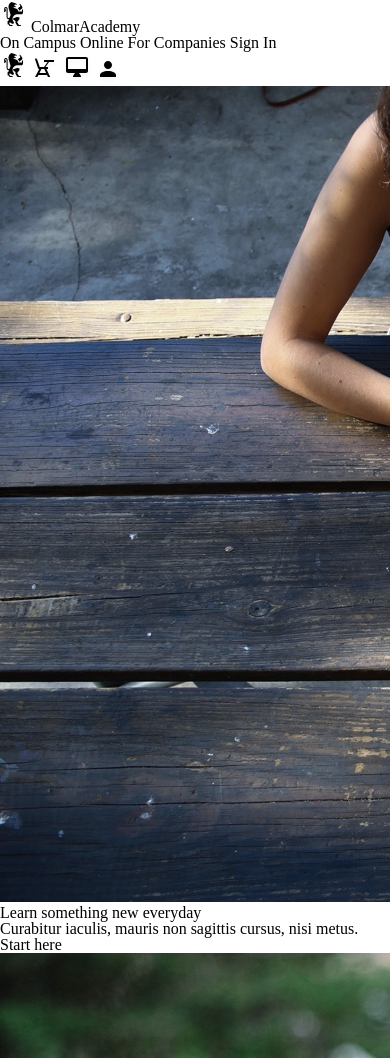
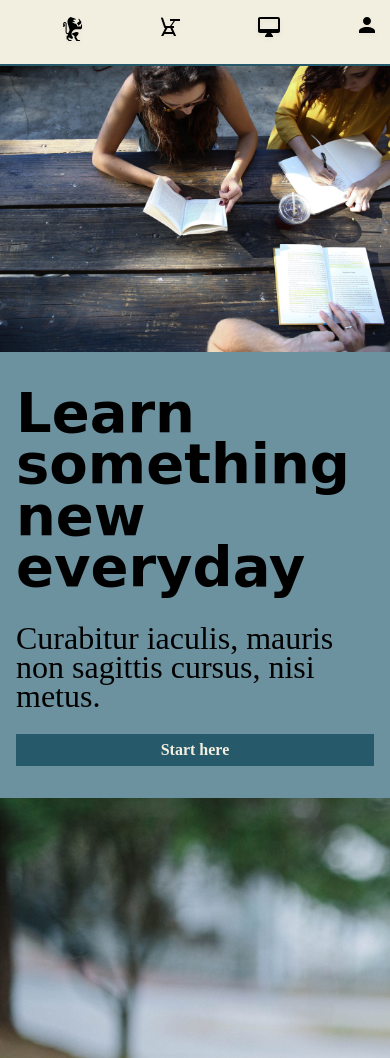
Before and after one commit to ryndesigns/colmar, a plain HTML site: page index.html in a window 390 px wide. Shown: the top 1058 px of the page. Drawn offline with Linux system fonts and the light colour scheme; a web font is replaced by a local one.

Commit message:
Header and Learncontent styles + mobile.

```diff
--- a/index.html
+++ b/index.html
@@ -5,14 +5,16 @@
     <title>Colmar Academy x ryndesigns</title>
     <link rel="stylesheet" type="text/css" href="./resources/css/reset.css">
     <link rel="stylesheet" type="text/css" href="./resources/css/style.css">
+    <link href="https://fonts.googleapis.com/css?family=Alfa+Slab+One|Patua+One|Roboto:400,400i,700|Slabo+27px" rel="stylesheet">
+
 
   </head>
   <body>
     <!-- Header -->
     <header>
-    <div id="logo">
+    <div class="logo">
       <a href="index.html"><img src="./resources/images/ic-logo.svg" alt="lion logo icon"></a>
-      <span id="colmar">Colmar</span><span>Academy</span>
+      <span id="colmar">Colmar</span><span id="school">Academy</span>
     </div>
     <!-- Navigation -->
     <nav class="desktop">
@@ -32,20 +34,16 @@
     <!-- Main Container -->
     <!-- Learn Container -->
     <section class="container">
-    <div class="learncontent">
       <div class="image">
-        <div class="imagebox">
           <img src="./resources/images/banner.jpg" alt="study session">
+      </div>
+      <div class="jumbotron" id="learn-something">
+        <h1>Learn something new everyday</h1>
+        <p>Curabitur iaculis, mauris non sagittis cursus, nisi metus.</p>
+        <div class="start-btn">
+          <a href="#">Start here</a>
         </div>
       </div>
-      <div class="jumboton learn-something">
-        <h1>Learn something new everyday</h1>
-        <p>Curabitur iaculis, mauris non sagittis cursus, nisi metus.</p>
-        <div class="start btn">
-          <span><a href="#">Start here</a></span>
-        </div>
-      </div>
-    </div>
   </section>
     <!-- Practice Container-->
     <div class="practicecontainer">
--- a/resources/css/style.css
+++ b/resources/css/style.css
@@ -0,0 +1,161 @@
+/* Universal Styles */
+html {
+  font-size: 16px;
+  font-family: font-family: 'Roboto', Arial, sans-serif;
+  background-color: #F3EFE0;
+
+}
+
+body {
+  margin: 0 auto;
+}
+
+/* Header section */
+header {
+  width: inherit;
+  height: 64px;
+  display: flex;
+  justify-content: space-between;
+  align-items: center;
+  padding: 0 24px;
+  border-bottom: 2px solid #26596A;
+  background-color: #D1E0E5;
+  color: black; /*TK*/
+}
+
+.logo {
+  display: flex;
+  align-items: center;
+  flex-grow: 1;
+}
+
+.logo img {
+  height: 2rem;
+  display: flex;
+}
+
+#colmar {
+  text-transform: uppercase;
+  font-weight: bold;
+}
+
+#school {
+  text-transform: uppercase;
+  color: gray;  /*TK*/
+}
+
+.desktop {
+  display: block;
+}
+
+.desktop a {
+  margin-left: 16px;
+}
+
+.mobile {
+  display: none;
+}
+
+  /* Learn Something */
+  .container {
+    display: flex;
+    padding: 32px 24px;
+    background-color: #6C929F;
+  }
+
+  .image {
+    width: 60%;
+    height: auto;
+  }
+
+  .image img {
+    width: 100%;
+    height: auto;
+  }
+
+  .jumbotron {
+    display: flex;
+    flex-flow: wrap column;
+    justify-content: center;
+    margin-left: 24px;
+  }
+
+  .jumbotron h1 {
+    font-family: 'Patua One', cursive;
+    font-weight: bold;
+    font-size: 3.5rem;
+    line-height: 3.2rem;
+  }
+
+  .jumbotron p {
+    font-size: 2rem;
+    line-height: 1.8rem;
+    margin: 32px 0 24px 0;
+  }
+
+  .jumbotron a {
+    display: flex;
+    justify-content: center;
+    padding: 8px 0px;
+    font-weight: 700;
+    font-size: 1rem;
+    background-color: #26596A;
+    color: #F3EFE0;
+  }
+
+  .jumbotron a:hover {
+    background-color: #F3EFE0;
+    color: #26596A;
+  }
+
+  /* Practice section */
+
+
+
+  @media only screen and (max-width: 768px) {
+      /* For mobile phones: */
+      header {
+        position: fixed;
+        z-index: 20;
+        top: 0;
+        width: 100%;
+        background-color: #F3EFE0;
+        }
+
+      .desktop {
+        display: none;
+        }
+
+      .logo {
+        display: none;
+      }
+
+      .mobile {
+        width: 100%;
+        display: flex;
+        justify-content: space-around;
+        align-content: center;
+        }
+
+      .container {
+        z-index: 15;
+        position: relative;
+        top: 64px;
+        flex-wrap: wrap;
+        padding: 0;
+      }
+
+      .image {
+        width: 100%;
+        height: auto;
+        overflow: hidden;
+      }
+
+      .jumbotron {
+        display: flex;
+        flex-flow: wrap column;
+        justify-content: center;
+        margin: 32px 16px;
+        width: 100%;
+      }
+      }
```
